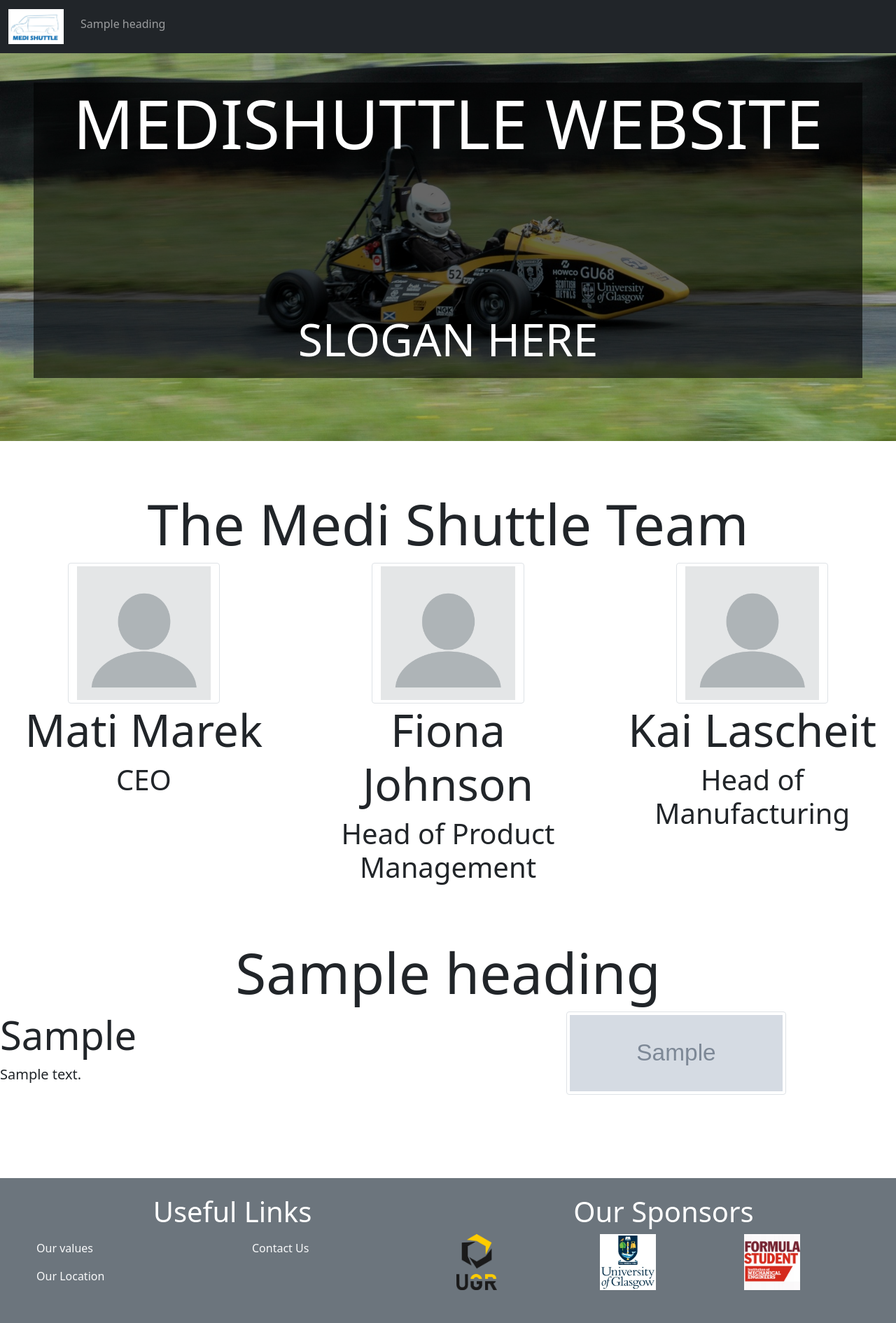
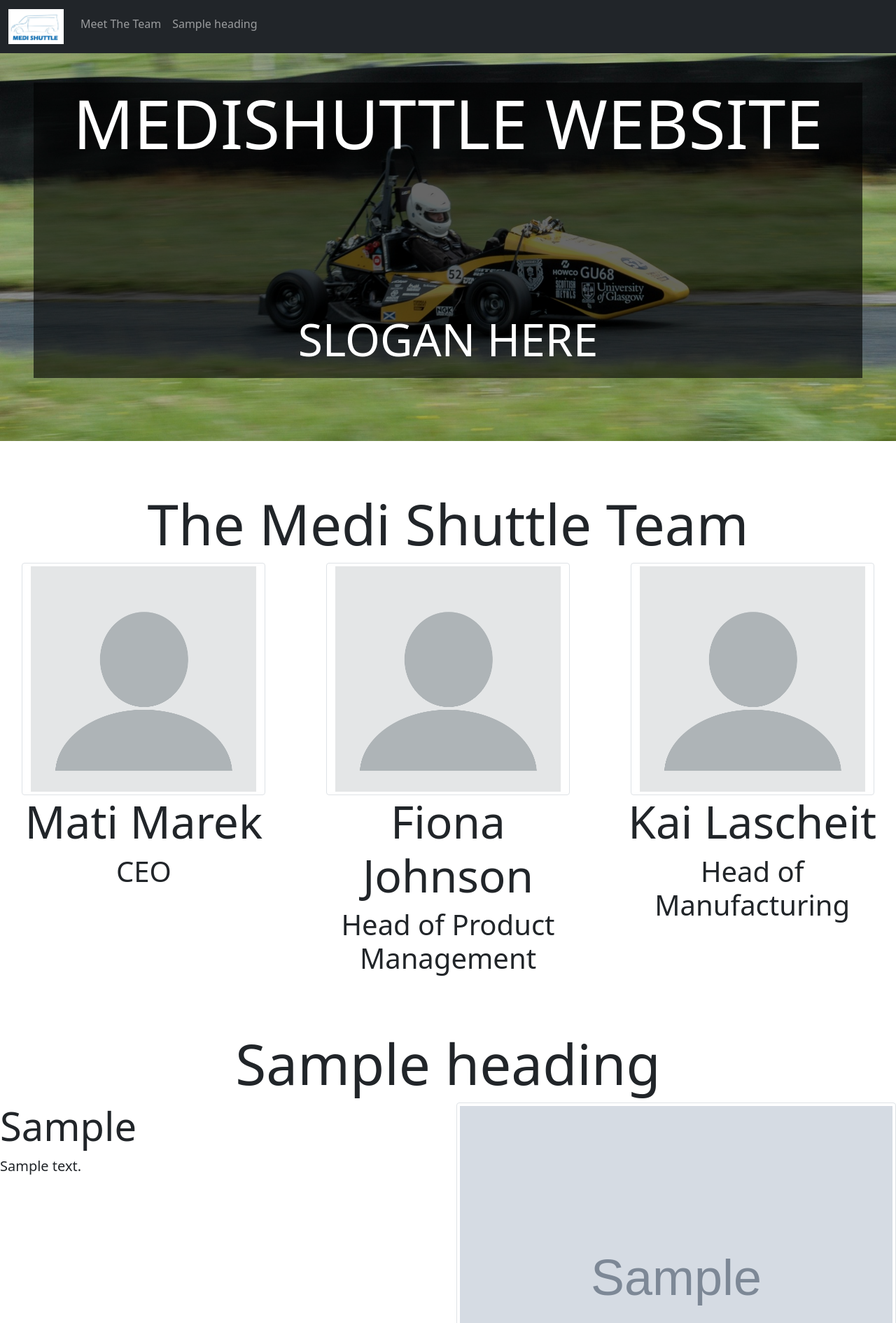
Before and after one commit to RobbertSinclair/UGRBPPWebsite, a Django app: page / in a window 1280 px wide. Shown: the top 1890 px of the page at 70% size. Run offline with Django 3.2, Linux system fonts and the light colour scheme; tables that the repository leaves empty hold one stand-in row (values such as "Sample post"); grey boxes marked "Sample" are stand-in pictures.

Commit message:
Did some more editing of the website

```diff
--- a/bpp_website/bpp_app/views.py
+++ b/bpp_website/bpp_app/views.py
@@ -12,6 +12,14 @@ def landing_page(request):
     for heading in headings:
         new_heading_dict = {"heading": heading.heading, "slug": heading.slug}
         the_items = MarketingPoints.objects.filter(heading=heading)
-        new_heading_dict["marketing_points"] = the_items
+        the_item_list = []
+        for item in the_items:
+            item_dict = {}
+            item_dict["item"] = item
+            the_paragraphs = item.text.split("\n")
+            item_dict["paragraphs"] = the_paragraphs
+            the_item_list.append(item_dict)
+        new_heading_dict["marketing_points"] = the_item_list
         context_dict["headings"].append(new_heading_dict)
+        print(context_dict)
     return render(request, "bpp_app/base.html", context=context_dict)
--- a/bpp_website/static/css/base.css
+++ b/bpp_website/static/css/base.css
@@ -8,8 +8,8 @@ body {
 }
 
 .market-img {
-    height: 50% !important;
-    width: 50% !important;
+    height: 80% !important;
+    width: 80% !important;
     display: block !important;
     margin: auto !important;
     object-fit: cover !important;
--- a/bpp_website/templates/bpp_app/base.html
+++ b/bpp_website/templates/bpp_app/base.html
@@ -20,7 +20,7 @@
     <body>
         <nav class="navbar navbar-expand-sm navbar-dark bg-dark fixed-top">
             <div class="container-fluid">
-                <a class="navbar-brand mb-0 h1" href="{% url 'bpp_app:landing' %}">
+                <a class="navbar-brand mb-0 h1" href="#">
                     <img id="logo" alt="MEDISHUTTLE" src="{% static 'img/medi_shuttle.png' %}" height="50" />
                 </a>
                 <button class="navbar-toggler" type="button" data-bs-toggle="collapse" data-bs-target="#navbarContent" aria-expanded="false" aria-label="Toggle navigation">
@@ -28,6 +28,9 @@
                 </button>
                 <div class="collapse navbar-collapse" id="navbarContent">
                     <ul class="navbar-nav me-auto mb-2 mb-lg 0">
+                        <li class="nav-item">
+                            <a class="nav-link" href="#the-team">Meet The Team</a>
+                        </li>
                         {% for heading in headings %}
                             <li class="nav-item">
                                 <a class="nav-link" href="#{{heading.slug}}">{{heading.heading}}</a>
@@ -58,7 +61,7 @@
             </div>
         </div>
 
-        <div id="the-medishuttle-team" class="heading-div">
+        <div id="the-team" class="heading-div">
             <h1 class="display-1 persona-headings">The Medi Shuttle Team</h1>
             <div class="row text-center">
                 <div class="col">
@@ -96,12 +99,14 @@
                 {% for message in heading.marketing_points %}
                     <div class="row">
                         <div class="col">
-                            <h1 class="display-4">{{ message.header }}</h1>
-                            <p class="lead message">{{ message.text }}</p>
+                            <h1 class="display-4">{{ message.item.header }}</h1>
+                            {% for paragraph in message.paragraphs %}
+                                <p class="lead message">{{ paragraph }}</p>
+                            {% endfor %}
                         </div>
-                        {% if message.image %}
+                        {% if message.item.image %}
                             <div class="col-sm">
-                                <img class="img-fluid img-thumbnail market-img" style="height: 500px; object-fit:cover;" src="media/{{ message.image }}" />
+                                <img class="img-fluid img-thumbnail" style="height: 500px; object-fit:cover;" src="media/{{ message.item.image }}" />
                             </div>
                         {% endif %}
                     </div>
```
Also changed, not shown: bpp_website/bpp_app/models.py (line endings or trailing spaces).
